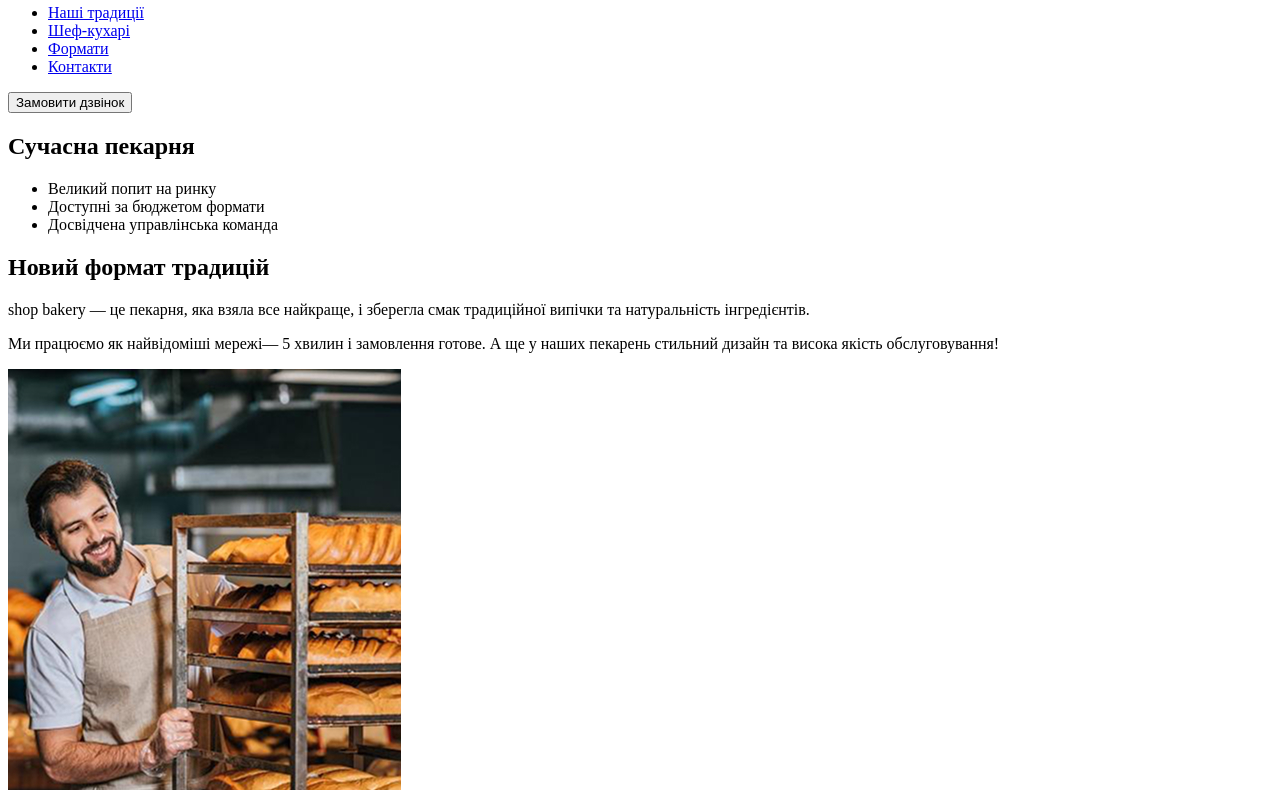
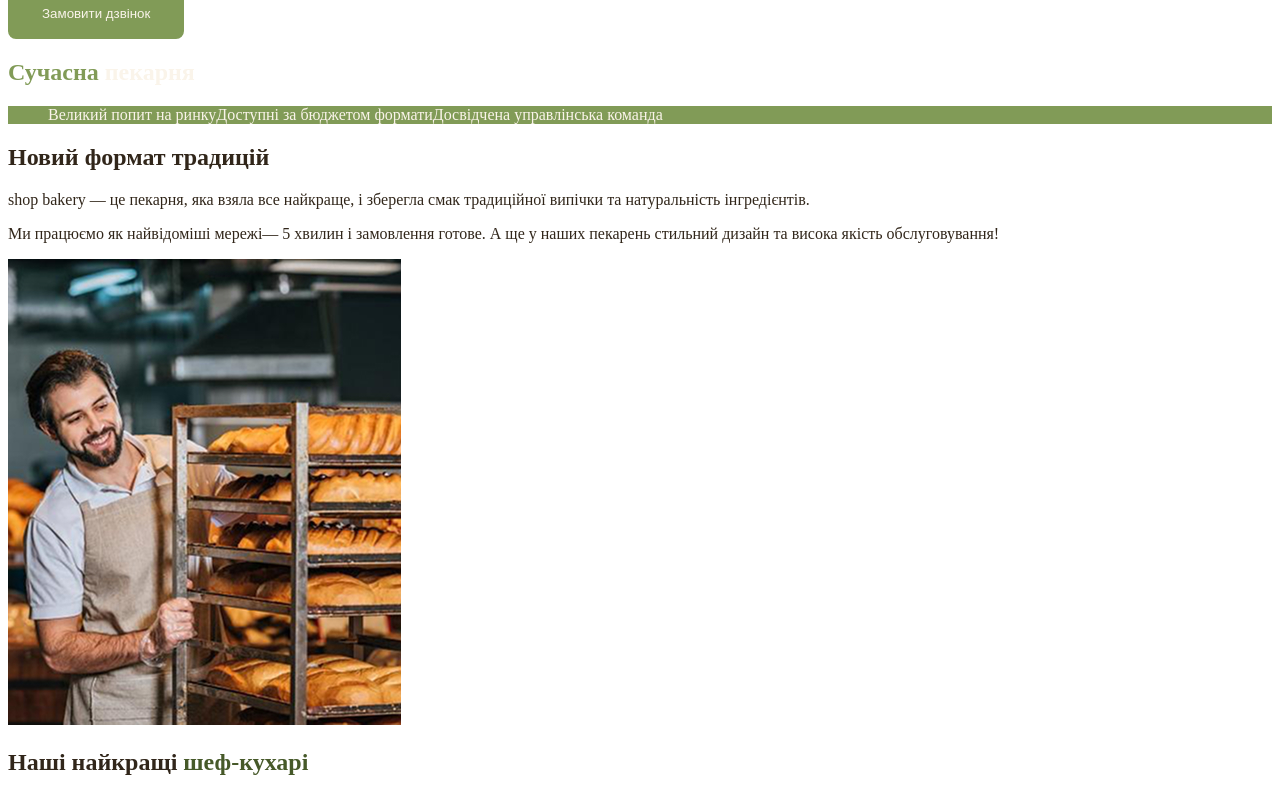
Before and after one commit to Tsunami355/Shop-Bakery, a plain HTML site: page index.html in a window 1280 px wide. Shown: the part 70-860 px from the top of the page. Drawn offline with Linux system fonts and the light colour scheme.

Commit message:
add styles.css

```diff
--- a/index.html
+++ b/index.html
@@ -4,33 +4,42 @@
     <meta charset="UTF-8" />
     <meta name="viewport" content="width=device-width, initial-scale=1.0" />
     <title>Shop Bakery</title>
+    <link rel="stylesheet" href="./styles.css" />
   </head>
   <body>
     <header>
-      <nav>
+      <nav class="header-nav">
         <a href="./index.html"
           ><img src="./images/logo.svg" alt="Логотоип сучасної пекарні"
         /></a>
-        <ul>
-          <li><a href="#tradition-section">Наші традиції</a></li>
-          <li><a href="#shifs-section">Шеф-кухарі</a></li>
-          <li><a href="#format-section">Формати</a></li>
-          <li><a href="#contacts-section">Контакти</a></li>
+        <ul class="header-list">
+          <li class="header-item">
+            <a class="nav-link" href="#tradition-section">Наші традиції</a>
+          </li>
+          <li class="header-item">
+            <a class="nav-link" href="#shifs-section">Шеф-кухарі</a>
+          </li>
+          <li class="header-item">
+            <a class="nav-link" href="#format-section">Формати</a>
+          </li>
+          <li class="header-item">
+            <a class="nav-link" href="#contacts-section">Контакти</a>
+          </li>
         </ul>
       </nav>
-      <button type="button">Замовити дзвінок</button>
+      <button class="button" type="button">Замовити дзвінок</button>
     </header>
     <main>
       <section>
-        <h1><span>Сучасна</span> пекарня</h1>
+        <h1 class="hero-title"><span class="accent">Сучасна</span> пекарня</h1>
       </section>
       <section id="tradition-section">
-        <ul>
+        <ul class="advantages-list">
           <li>Великий попит на ринку</li>
           <li>Доступні за бюджетом формати</li>
           <li>Досвідчена управлінська команда</li>
         </ul>
-        <h2>Новий формат традицій</h2>
+        <h2 class="section-title">Новий формат традицій</h2>
         <p>
           <span>shop bakery</span> — це пекарня, яка взяла все найкраще, і
           зберегла смак традиційної випічки та натуральність інгредієнтів.
@@ -46,7 +55,9 @@
         />
       </section>
       <section id="shifs-section">
-        <h2>Наші найкращі шеф -кухарі</h2>
+        <h2 class="section-title">
+          Наші найкращі <span class="accent">шеф-кухарі</span>
+        </h2>
         <ul>
           <li>
             <article>
@@ -78,7 +89,7 @@
         </ul>
       </section>
       <section id="format-section">
-        <h2>Формати</h2>
+        <h2 class="section-title">Формати</h2>
         <ul>
           <li>
             <article><h3 lang="en">Walrus</h3></article>
@@ -92,7 +103,7 @@
         </ul>
       </section>
       <section id="contacts-section">
-        <h2>Приєднуйся до мережі пекарень</h2>
+        <h2 class="section-title">Приєднуйся до мережі пекарень</h2>
         <iframe
           src="https://www.google.com/maps/embed?pb=!1m18!1m12!1m3!1d10160.654829036172!2d30.472819369788326!3d50.456676140954755!2m3!1f0!2f0!3f0!3m2!1i1024!2i768!4f13.1!3m3!1m2!1s0x40d4ce637c006b2d%3A0xaf86385f19996ff0!2z0YPQuy4g0KHQtdGH0LXQstGL0YUg0KHRgtGA0LXQu9GM0YbQvtCyLCA1NCwg0JrQuNC10LIsINCj0LrRgNCw0LjQvdCwLCAwMjAwMA!5e0!3m2!1sru!2see!4v1740250010161!5m2!1sru!2see"
           width="603"
--- /dev/null
+++ b/styles.css
@@ -0,0 +1,76 @@
+:root{
+    --color-primary-light: #FAF4EA;
+    --color-primary-dark: #31261A;
+    --color-brand-light: #819B57;
+    --color-brand-dark: #465929;
+
+}
+
+/*********************** BASE ************************/
+
+body{
+    color: var(--color-primary-dark);
+}
+
+ul,ol{
+    list-style-type: none;
+}
+
+
+
+
+/*********************** HEADER ************************/
+
+.header-nav{
+    display: flex;
+}
+
+.header-list{
+    display: flex;
+}
+
+
+.nav-link{
+    color: var(--color-primary-light);
+}
+
+.nav-link:hover{
+    color: var(--color-brand-light);
+}
+
+.button{
+    color: var(--color-primary-light);
+    background-color: var(--color-brand-light);
+    border: 2px solid var(--color-brand-light);
+    border-radius: 8px;
+    padding: 16px 32px;
+    cursor: pointer;
+}
+
+.button:hover{
+    background-color:transparent;
+    color: var(--color-brang-dark);
+}
+
+/*********************** HERO ************************/
+
+.hero-title{
+    color: var(--color-primary-light);
+}
+
+.hero-title .accent{
+    color: var(--color-brand-light);
+}
+
+
+
+
+.advantages-list{
+    display: flex;
+    background-color: var(--color-brand-light);
+    color: var(--color-primary-light);
+}
+
+.section-title .accent{
+    color: var(--color-brand-dark);
+}
```
